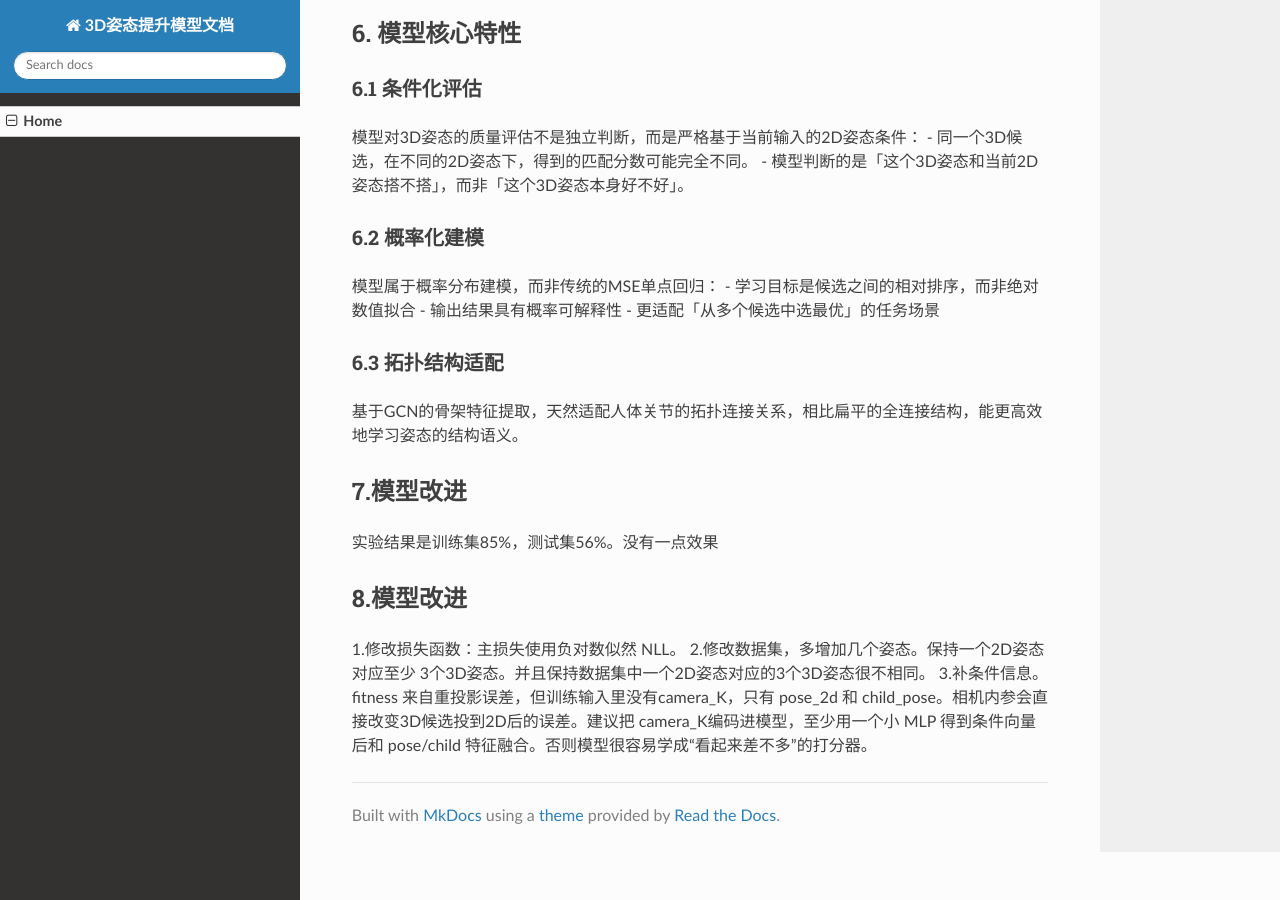
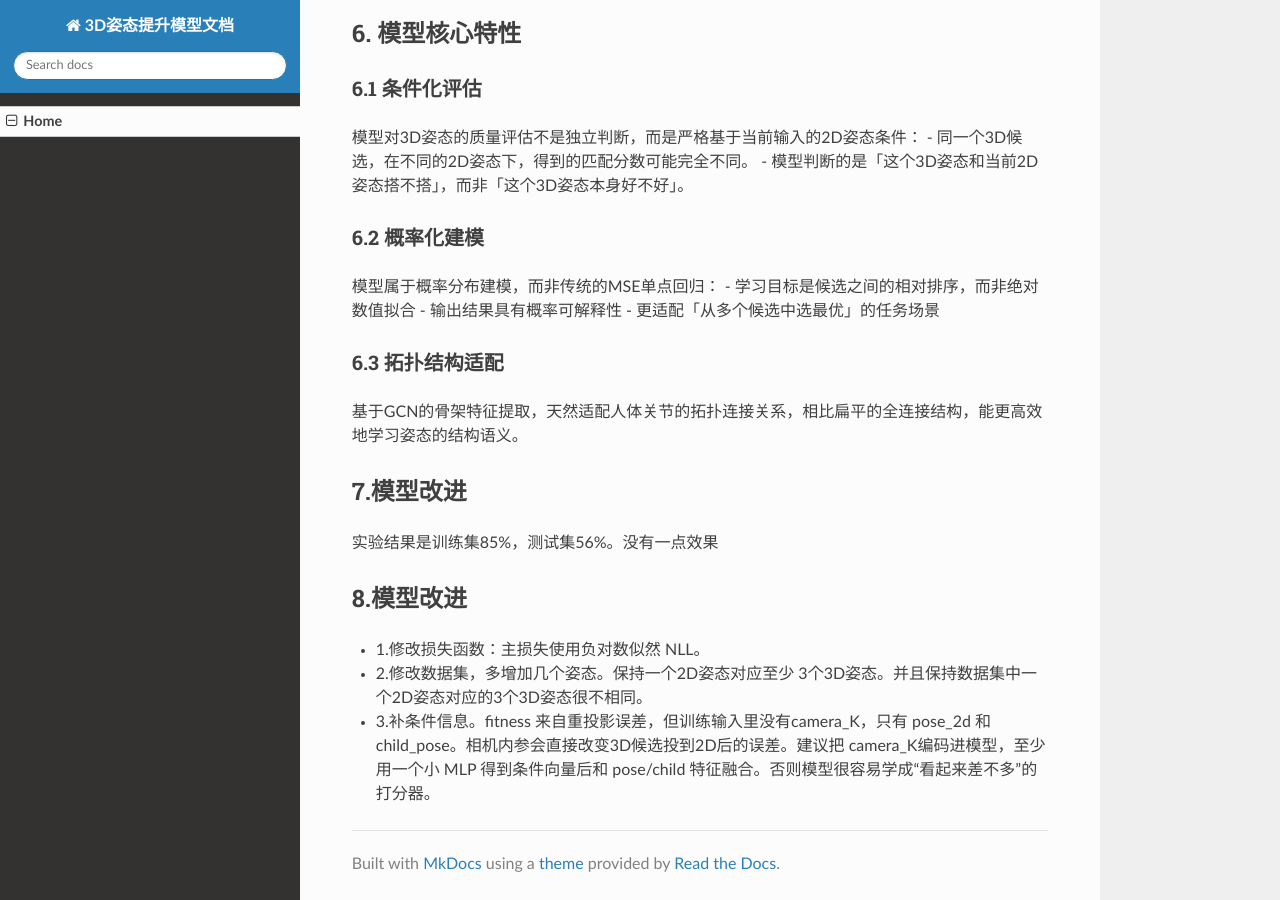
Before and after one commit to Caoruiting/3Dpsoe-doc, an MkDocs documentation site: the page built from docs/index.md, in a window 1280 px wide and 900 px high, scrolled down 2731 px. Built offline with MkDocs 1.6.1, drawn with Linux system fonts in a browser that asks for light colours; nearby versions of some CDN libraries.

```diff
--- a/docs/index.md
+++ b/docs/index.md
@@ -96,6 +96,6 @@ GCN（图卷积网络）可以更自然地利用人体骨架的结构先验，
 实验结果是训练集85%，测试集56%。没有一点效果
 
 ## 8.模型改进
-1.修改损失函数：主损失使用负对数似然 NLL。
-2.修改数据集，多增加几个姿态。保持一个2D姿态对应至少 3个3D姿态。并且保持数据集中一个2D姿态对应的3个3D姿态很不相同。
-3.补条件信息。fitness 来自重投影误差，但训练输入里没有camera_K，只有 pose_2d 和 child_pose。相机内参会直接改变3D候选投到2D后的误差。建议把 camera_K编码进模型，至少用一个小 MLP 得到条件向量后和 pose/child 特征融合。否则模型很容易学成“看起来差不多”的打分器。
+- 1.修改损失函数：主损失使用负对数似然 NLL。
+- 2.修改数据集，多增加几个姿态。保持一个2D姿态对应至少 3个3D姿态。并且保持数据集中一个2D姿态对应的3个3D姿态很不相同。
+- 3.补条件信息。fitness 来自重投影误差，但训练输入里没有camera_K，只有 pose_2d 和 child_pose。相机内参会直接改变3D候选投到2D后的误差。建议把 camera_K编码进模型，至少用一个小 MLP 得到条件向量后和 pose/child 特征融合。否则模型很容易学成“看起来差不多”的打分器。
```
